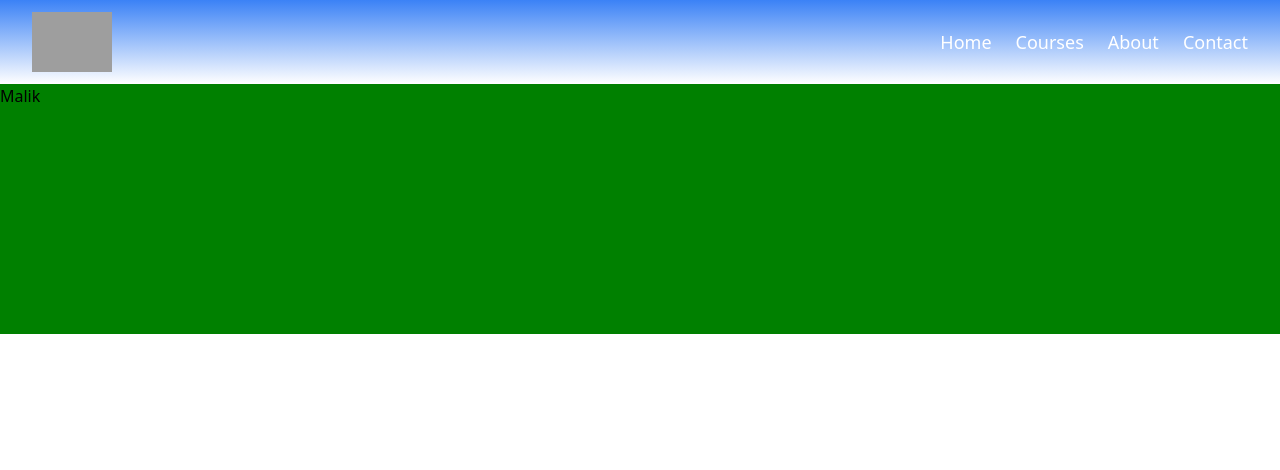
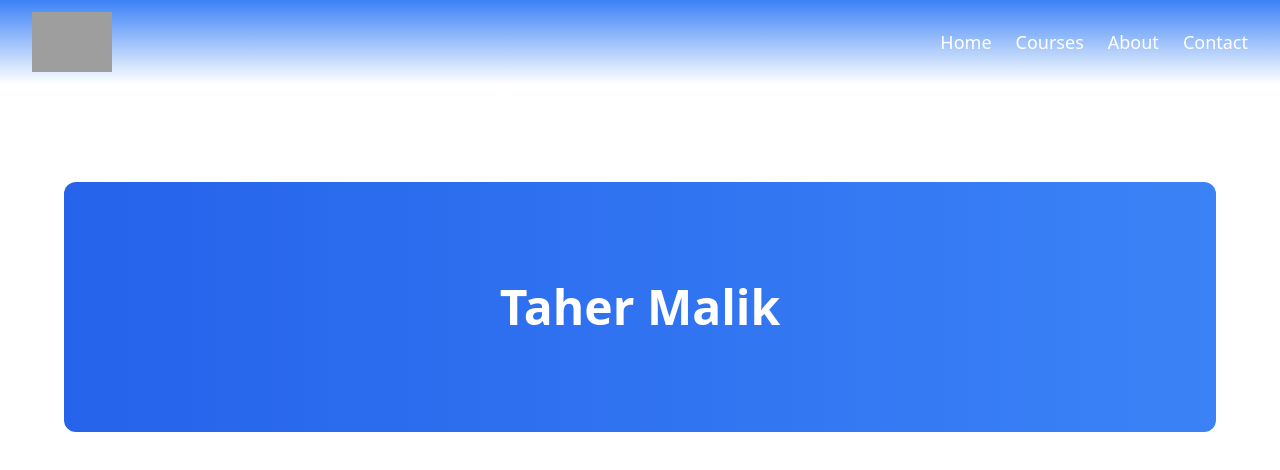
Before and after one commit to Ayyayush/SPT-Classes, a React (Create React App) app: page / in a window 1280 px wide. Shown: the top 470 px of the page. Built offline with nearby package versions, Linux system fonts and the light colour scheme; grey boxes are pictures that could not be loaded.

Commit message:
Minor-theme-changes

```diff
--- a/src/components/LandingPage.jsx
+++ b/src/components/LandingPage.jsx
@@ -1,21 +1,23 @@
-import Header from "./Header.jsx"
-import { useEffect } from "react";
-import { useState } from "react";
+import { useEffect, useState } from "react";
+import Header from "./Header";
 
 export function HeroComponent() {
     const [index, setIndex] = useState(0);
     const [fade, setFade] = useState(true);
+
     const colorOption = {
-        0: "blue",
-        1: "green",
-        2: "orange"
-    }
+        0: "linear-gradient(to right, #1e3a8a, #2563eb)",   // Navy → Royal Blue
+        1: "linear-gradient(to right, #2563eb, #3b82f6)",   // Royal → Sky Blue
+        2: "linear-gradient(to right, #1e40af, #3b82f6)"    // Deep Blue → Sky Blue
+    };
 
-    const text={
-        0:"Taher",
-        1:"Malik",
-        2:"NIT JSR"
-    }
+    const text = {
+        0:"NITians",
+        1: "Taher Malik",
+        2: "Ayush Pandey",
+        3: "Abhishek Kumar"
+    };
+
     useEffect(() => {
         const interval = setInterval(() => {
             setFade(false);
@@ -29,21 +31,20 @@ export function HeroComponent() {
     }, []);
 
     return (
-        <>
-            <div className={`w-full h-[300px] `} >
-                <div className={`
-                    w-full h-[250px]
-                    transition-all duration-500
-                    ${fade ? "translate-x-0 opacity-100" : "translate-x-100 opacity-0"}
-                `}
-                style={{ background: colorOption[index] }}>
-                    {text[index]}
+        <div className="w-full h-[350px] flex items-center justify-center pt-24">
+            <div
+                className={`w-[90%] h-[250px] mx-auto rounded-xl flex items-center justify-center text-white text-5xl font-bold transition-all duration-700 ${
+                    fade ? "opacity-100 translate-y-0" : "opacity-0 translate-y-4"
+                }`}
+                style={{ background: colorOption[index] }}
+            >
+                {text[index]}
+            </div>
+        </div>
+    );
+}
 
-                </div>
-            </div >
-        </>
-    )
-}
+
 export default function LandingPage() {
     return (
         <>
```
